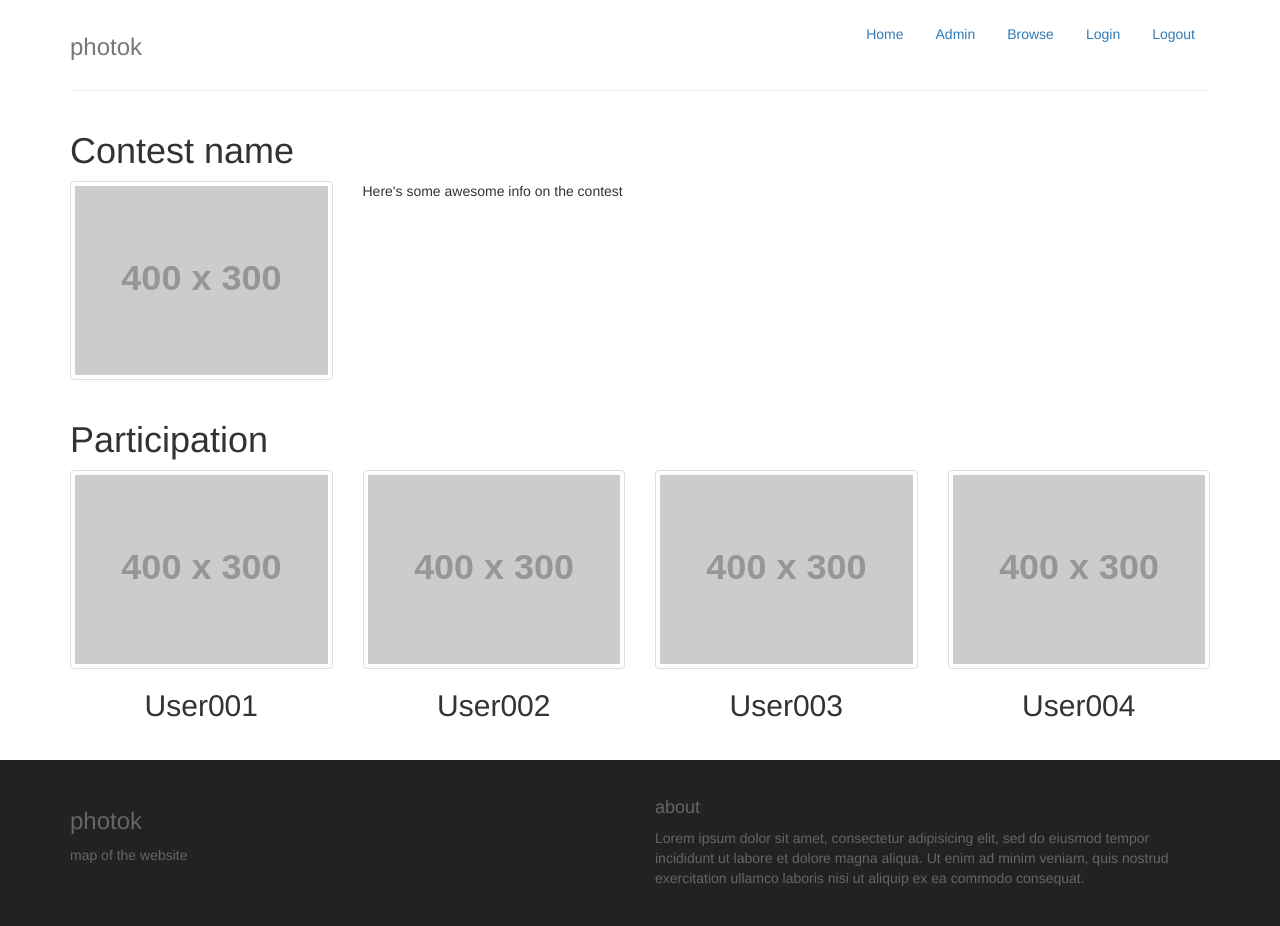
After one commit to jgonsior/photok, a Flask app: page /contest in a window 1280 px wide. The commit adds this page. Run offline with Flask 2, Linux system fonts and the light colour scheme; grey boxes labelled with a size stand in for pictures from a placeholder-image service; parts of the project's set-up code (start-up, migrations or seed data) failed here and were passed over; some libraries are stand-ins or nearby versions.

Commit message:
first draft contest and browse design

```diff
--- a/photok.py
+++ b/photok.py
@@ -14,15 +14,15 @@ with app.app_context():
 
     def passwordValidator(form, field):
         password = field.data
-        if app.config['DEBUG'] == True:
+        if app.config['DEBUG']:
             limit = 3
         else:
             limit = 8
         if len(password) < limit:
-            raise ValidationError(('Password must have at least 3 characters'))
+            raise ValidationError('Password must have at least 3 characters')
 
 
-    dbAdapter =  SQLAlchemyAdapter(db, users.User)
+    dbAdapter = SQLAlchemyAdapter(db, users.User)
     userManager = UserManager(dbAdapter, app, password_validator=passwordValidator,)
 
     # Create a test user
@@ -35,10 +35,20 @@ with app.app_context():
         db.session.commit()
 
 
-
 @app.route('/')
 def homepage():
     return render_template('pages/homepage.html',active="home")
+
+
+@app.route('/browse')
+def browse_contests():
+    return render_template('pages/browse.html',active="browse")
+
+
+@app.route('/contest') # /<contestName>') TODO, load actual contest
+def view_contest(): # contestName): TODO, load actual contest
+    return render_template('pages/contest.html',active="")
+
 
 @app.route('/link')
 @roles_required('admin')
--- /dev/null
+++ b/templates/content/show_contest.html
@@ -0,0 +1,51 @@
+<div class="row">
+    <div class="col-lg-12 col-md-12 col-xs-12">
+        <h1>Contest name</h1>
+    </div>
+</div>
+
+<div class="row">
+    <div class="col-lg-3 col-md-3 col-xs-3 thumb">
+        <a class="thumbnail" href="#">
+            <img class="img-responsive" src="http://placehold.it/400x300" alt="">
+        </a>
+    </div>
+    <div class="col-lg-9 col-md-9 col-xs-9 thumb">
+        <p>
+            Here's some awesome info on the contest
+        </p>
+    </div>
+</div>
+
+<div class="row">
+    <div class="col-lg-12 col-md-12 col-xs-12">
+        <h1>Participation</h1>
+    </div>
+</div>
+
+<div class="row">
+    <div class="col-lg-3 col-md-3 col-xs-3 thumb">
+        <a class="thumbnail" href="#">
+            <img class="img-responsive" src="http://placehold.it/400x300" alt="">
+        </a>
+        <h2 class="text-center">User001</h2>
+    </div>
+    <div class="col-lg-3 col-md-3 col-xs-3 thumb">
+        <a class="thumbnail" href="#">
+            <img class="img-responsive" src="http://placehold.it/400x300" alt="">
+        </a>
+        <h2 class="text-center">User002</h2>
+    </div>
+    <div class="col-lg-3 col-md-3 col-xs-3 thumb">
+        <a class="thumbnail" href="#">
+            <img class="img-responsive" src="http://placehold.it/400x300" alt="">
+        </a>
+        <h2 class="text-center">User003</h2>
+    </div>
+    <div class="col-lg-3 col-md-3 col-xs-3 thumb">
+        <a class="thumbnail" href="#">
+            <img class="img-responsive" src="http://placehold.it/400x300" alt="">
+        </a>
+        <h2 class="text-center">User004</h2>
+    </div>
+</div>
--- a/templates/generic/nav.html
+++ b/templates/generic/nav.html
@@ -15,8 +15,14 @@
           <li role="presentation"><a href="/link">Admin</a></li>
         {% endif %}
 
-        <li role="presentation"><a href="user/login">Login</a></li>
-        <li role="presentation"><a href="user/logout">Logout</a></li>
+        {% if active == "browse" %}
+          <li role="presentation" class="active"><a href="/">Browse</a></li>
+        {% else %}
+          <li role="presentation"><a href="/browse">Browse</a></li>
+        {% endif %}
+
+        <li role="presentation"><a href="/user/login">Login</a></li>
+        <li role="presentation"><a href="/user/logout">Logout</a></li>
       </ul>
     </nav>
     <h3 class="text-muted">photok</h3>
--- /dev/null
+++ b/templates/pages/contest.html
@@ -0,0 +1,11 @@
+{% extends "base.html" -%}
+
+{% block title %}Contest name here{% endblock %}
+
+{% block head %}
+  {{ super() }}
+{% endblock %}
+
+{% block content %}
+  {% include "content/show_contest.html" %}
+{% endblock %}
```
Also changed, not shown: templates/content/browse_contests.html (added, +7 -0 lines), templates/pages/browse.html (added, +11 -0 lines).
